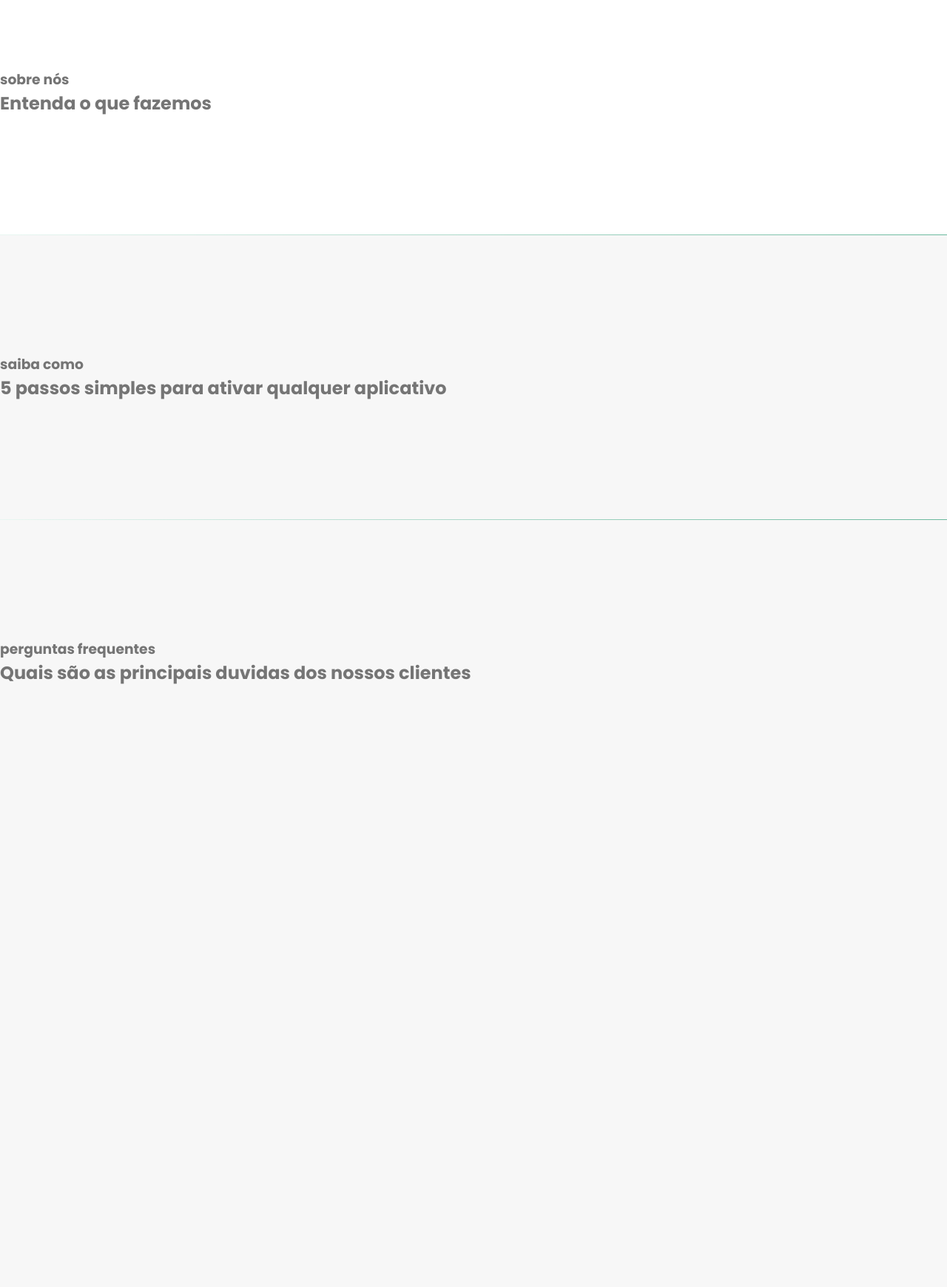
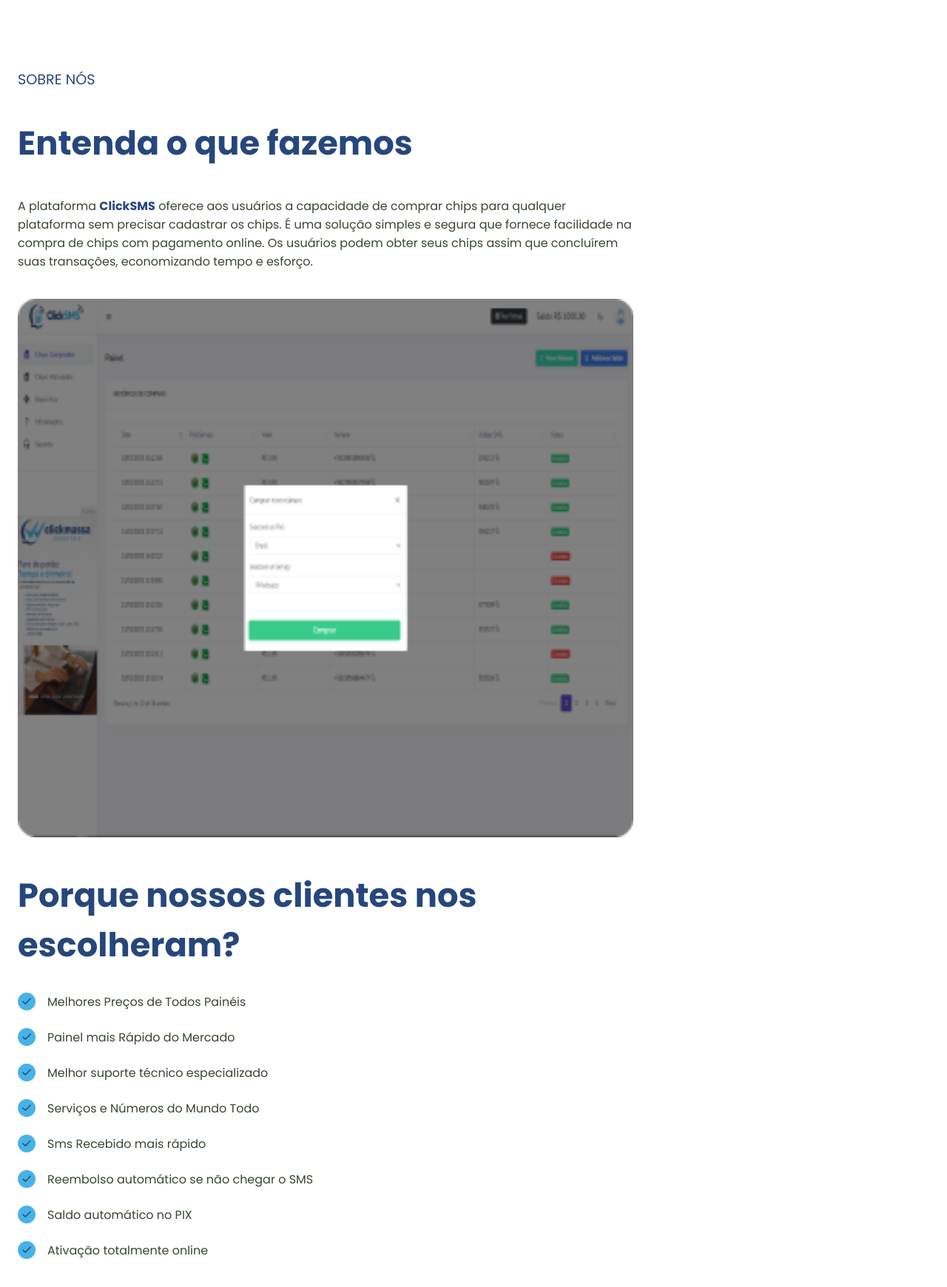
Before and after one commit to joaozeira/ClickSMS, a plain HTML site: page CLICKSMS/index.html in a window 1280 px wide. Shown: the part 940-2680 px from the top of the page at 74% size. Before the commit the page ends 2147 px from the top, so only its background shows below. Drawn offline with nearby package versions, Linux system fonts and the light colour scheme; files whose address does not match are found by name.

Commit message:
Add files via upload

```diff
--- a/CLICKSMS/index.html
+++ b/CLICKSMS/index.html
@@ -27,7 +27,7 @@
   </head>
   <body>
     <header id="header">
-      <nav class="container">
+      <nav class="wrapper">
         <div>
           <a class="logoazul">
             <img
@@ -42,7 +42,11 @@
             <li><a class="title-menu" href="#home">Início</a></li>
             <li><a class="title-menu" href="#about">Sobre</a></li>
             <li><a class="title-menu" href="#services">Saiba Como</a></li>
-            <li><a class="title-menu" href="#testimonials">Perguntas Frequentes</a></li>
+            <li>
+              <a class="title-menu" href="#testimonials"
+                >Perguntas Frequentes</a
+              >
+            </li>
             <a class="button">Compre agora seu chip virtual</a>
           </ul>
         </div>
@@ -55,11 +59,11 @@
     <main>
       <!-- HOME -->
       <section class="section" id="home">
-        <div class="container grid">
+        <div class="wrapper">
           <div class="image"></div>
           <div class="text">
             <h2 class="title">Ativação segura em menos de 2 minutos</h2>
-            <p>
+            <p class="paragraph">
               Receba SMS de Ativação de qualquer aplicativo e qualquer país em
               poucos segundos, sem a necessidade de ativar chips.
             </p>
@@ -72,19 +76,126 @@
 
       <!-- ABOUT -->
       <section class="section" id="about">
+        <div class="wrapper">
           <div class="header">
             <h3>sobre nós</h3>
             <h1>Entenda o que fazemos</h1>
+          </div>
+          <div class="details">
+            <p class="paragraph">
+              A plataforma <span>ClickSMS</span> oferece aos usuários a
+              capacidade de comprar chips para qualquer plataforma sem precisar
+              cadastrar os chips. É uma solução simples e segura que fornece
+              facilidade na compra de chips com pagamento online. Os usuários
+              podem obter seus chips assim que concluírem suas transações,
+              economizando tempo e esforço.
+            </p>
+            <img src="assets/fotos/foto.png" alt="" />
+          </div>
+          <div>
+            <div class="header">
+              <h1>Porque nossos clientes nos escolheram?</h1>
+            </div>
+            <div class="details">
+              <ul class="details-check">
+                <li>
+                  <img src="assets/fotos/icons/check.png" alt="" />
+                  <p>Melhores Preços de Todos Painéis</p>
+                </li>
+                <li>
+                  <img src="assets/fotos/icons/check.png" alt="" />
+                  <p>Painel mais Rápido do Mercado</p>
+                </li>
+                <li>
+                  <img src="assets/fotos/icons/check.png" alt="" />
+                  <p>Melhor suporte técnico especializado</p>
+                </li>
+                <li>
+                  <img src="assets/fotos/icons/check.png" alt="" />
+                  <p>Serviços e Números do Mundo Todo</p>
+                </li>
+                <li>
+                  <img src="assets/fotos/icons/check.png" alt="" />
+                  <p>Sms Recebido mais rápido</p>
+                </li>
+                <li>
+                  <img src="assets/fotos/icons/check.png" alt="" />
+                  <p>Reembolso automático se não chegar o SMS</p>
+                </li>
+                <li>
+                  <img src="assets/fotos/icons/check.png" alt="" />
+                  <p>Saldo automático no PIX</p>
+                </li>
+                <li>
+                  <img src="assets/fotos/icons/check.png" alt="" />
+                  <p>Ativação totalmente online</p>
+                </li>
+              </ul>
+            </div>
+          </div>
         </div>
       </section>
 
       <div class="divider-1"></div>
 
       <!-- SAIBA COMO -->
-      <section class="section" id="saiba">
+      <section class="section" id="how">
+        <div class="wrapper">
           <div class="header">
+            <div>
               <h3>saiba como</h3>
               <h1>5 passos simples para ativar qualquer aplicativo</h1>
+            </div>
+            <div>
+              <p class="paragraph">
+                Compre números e utilize para divulgação em massa de suas
+                camapanhas sem correr o risco de bloquear o seu principal.
+              </p>
+              <ul class="details-check">
+                <li >
+                  <img src="assets/fotos/icons/check.png" />
+                  <p>Novos números adicionados todos os dias.</p>
+                </li>
+                <li>
+                  <img src="assets/fotos/icons/check.png" />
+                  <p>Mais de 120 países disponíveis</p>
+                </li>
+                <li>
+                  <img src="assets/fotos/icons/check.png" />
+                  <p>Ativação instantânea, em minutos.</p>
+                </li>
+              </ul>
+            </div>
+            <div class="cards">
+              <div class="card">
+                <img src="" alt="">
+                <h1>Adicione Saldo</h1>
+                <p class="paragraph">Você precisa adicionar saldo a sua conta através do PIX, o processo é automático e o saldo entra me no máximo 2 minutos</p>
+              </div>
+              <div class="card">
+                <img src="" alt="">
+                <h1>Escolha o País</h1>
+                <p class="paragraph">Temos mais de 180 países disponíveis para sua escolha</p>
+              </div>
+              <div class="card">
+                <img src="" alt="">
+                <h1>Escolha o Serviço</h1>
+                <p class="paragraph">Selecione o serviço que você vai ativar, Whatsapp, Telegram, Facebook, Instagram …</p>
+              </div>
+              <div class="card">
+                <img src="" alt="">
+                <h1>Veja o Número Virtual</h1>
+                <p class="paragraph">Digite o número que aparece na tela no aplicativo a ser ativado, e apenas aguarde a chegada do sms.</p>
+              </div>
+              <div class="card">
+                <img src="" alt="">
+                <h1>Receba o SMS</h1>
+                <p class="paragraph">Veja na Mensagem Recebida o código de ativação.</p>
+              </div>
+            </div>
+          </div>
+
+          <div class="details"></div>
         </div>
       </section>
 
@@ -92,14 +203,18 @@
 
       <!-- FAQ -->
       <section class="section" id="testimonials">
+        <div class="wrapper">
           <div class="header">
             <h3>perguntas frequentes</h3>
             <h1>Quais são as principais duvidas dos nossos clientes</h1>
           </div>
+        </div>
       </section>
     </main>
 
-    <footer class="section"></footer>
+    <footer class="section">
+      <div class="wrapper"></div>
+    </footer>
 
     <a href="#home" class="back-to-top"><i class="icon-arrow-up"></i></a>
 
--- a/CLICKSMS/style.css
+++ b/CLICKSMS/style.css
@@ -33,21 +33,18 @@ img {
   --title-color: hsl(var(--hue) 41% 10%);
   --text-color: hsl(0 0% 46%);
   --text-color-light: hsl(0 0% 98%);
-  --body-color: #F7F7F7;
+  --body-color: #f7f7f7;
 
   /* fonts */
   --title-font: 4rem;
   --secondary: 2.4rem;
   --subtitle-font: 1.6rem;
 
-  --title-font-size: 2.4rem;
-  --secondary-font: 1.8rem;
-  --subtitle-font-size: 1.6rem;
+  --title-font-size: 2.2rem;
+  --secondary-font: 1.6rem;
+  --subtitle-font-size: 1.2rem;
 
-
-  --margin:2.4rem;
-
-
+  --margin: 2.4rem;
 }
 
 /*===  BASE ============================ */
@@ -59,13 +56,30 @@ body {
   font: 400 1rem var(--body-font);
   color: var(--text-color);
   background: var(--body-color);
-  font-family: 'Poppins', sans-serif;
+  font-family: "Poppins", sans-serif;
 }
 
 .title {
-  font-size: var( --title-font-size);
+  font-size: var(--title-font-size);
   color: var(--brand-blue);
-  margin-bottom: var( --margin);
+  margin-bottom: var(--margin);
+}
+
+/* header */
+.header {
+  color: var(--brand-blue);
+}
+
+.header h3 {
+  margin-bottom: var(--margin);
+  text-transform: uppercase;
+  font-weight: 400;
+  font-size: 1.2rem;
+}
+
+.header h1 {
+  margin-bottom: var(--margin);
+  font-size: 2.8rem;
 }
 
 .button {
@@ -76,7 +90,7 @@ body {
   align-items: center;
   padding: 0 2rem;
   border-radius: 1rem;
-  font: 500 1rem var( --secondary-font);
+  font: 500 1rem var(--secondary-font);
   transition: background 0.3s;
   text-transform: uppercase;
 }
@@ -94,11 +108,14 @@ body {
   );
 }
 
+/*====  LAYOUT ============================ */
+.wrapper {
+  width: min(55rem, 100%);
 
-/*====  LAYOUT ============================ */
-.container {
   margin-left: 1.5rem;
-  margin-right: 1.5rem;
+  margin-inline: auto;
+
+  padding-inline: 1.5rem;
 }
 
 .section {
@@ -117,7 +134,7 @@ body {
   width: 100%;
 }
 
-#header .logoazul{
+#header .logoazul {
   display: flex;
   width: 9rem;
 }
@@ -127,17 +144,38 @@ body {
   background-color: var(--brand-blue);
 }
 
-#header.scroll .logoazul img{
+#header.scroll .logoazul img {
   display: none;
 }
 
-#header .logo img{
+#header .logo img {
   display: none;
 }
 
-#header.scroll .logo img{
+#header.scroll .logo img {
   display: flex;
   width: 9rem;
+}
+
+/* icon-check */
+.details-check li {
+  display: flex;
+  align-items: center;
+  height: 3rem;
+  gap: 1rem;
+  color: var(--gray-paragraph);
+  text-align: left;
+}
+
+.details-check img {
+  width: 1.5rem;
+  height: 1.5rem;
+}
+
+/* paragraph */
+.paragraph {
+  color: var(--gray-paragraph);
+  margin-bottom: var(--margin);
 }
 
 /*====  NAVIGATION ============================ */
@@ -164,7 +202,7 @@ nav ul li a.active {
 }
 
 nav ul li a::after {
-  content: '';
+  content: "";
   width: 0%;
   height: 2px;
   background: var(--body-color);
@@ -188,9 +226,9 @@ nav .menu {
   transition: 0.2s;
 }
 
-.title-menu{
- color: var(--body-color);
- font-size: var(--subtitle-font-size);
+.title-menu {
+  color: var(--body-color);
+  font-size: var(--subtitle-font-size);
 }
 
 nav .menu ul {
@@ -223,7 +261,7 @@ nav.show ul.grid {
   gap: 4rem;
 }
 
-nav.show .menu .button{
+nav.show .menu .button {
   background-color: var(--body-color);
   color: var(--brand-blue);
   font-weight: 700;
@@ -257,7 +295,7 @@ nav.show div.icon-close {
 /*====  HOME ============================ */
 #home {
   overflow: hidden;
-  height: 100vh ;
+  height: 100vh;
 }
 
 #home .container {
@@ -283,12 +321,12 @@ nav.show div.icon-close {
   margin-bottom: var(--margin);
 }
 
-/*====  ABOUT ============================ */
+/*====  SOBRE ============================ */
 #about {
   background: white;
 }
 
-#about .container {
+#about .wrapper {
   margin: 0;
 }
 
@@ -296,14 +334,37 @@ nav.show div.icon-close {
   position: relative;
 }
 
-#about .text {
-  margin-left: 1.5rem;
-  margin-right: 1.5rem;
+#about p {
+  margin-bottom: var(--margin);
 }
 
-/*====  SOBRE ============================ */
+#about p span {
+  color: var(--brand-blue);
+  font-weight: 700;
+}
+
+#about img {
+  margin-bottom: var(--margin);
+}
 
 /*====  SAIBA COMO ============================ */
+#how .header .paragraph {
+  text-align: center;
+  color: var(--gray-paragraph);
+  margin-bottom: var(--margin);
+}
+
+#how .cards {
+  background-color: red;
+}
+
+#how .card {
+  background-color: yellow;
+}
+
+#how .details-check{
+margin-bottom: var(--margin);
+}
 
 /*====  PERGUNTAS FREQUENTES ============================ */
 /*====  FOOTER ============================ */
```
Also changed, not shown: CLICKSMS/assets/fotos/foto.png (added), CLICKSMS/assets/fotos/icons/check.png (added). Lines whose indentation alone changed are shown as unchanged.
